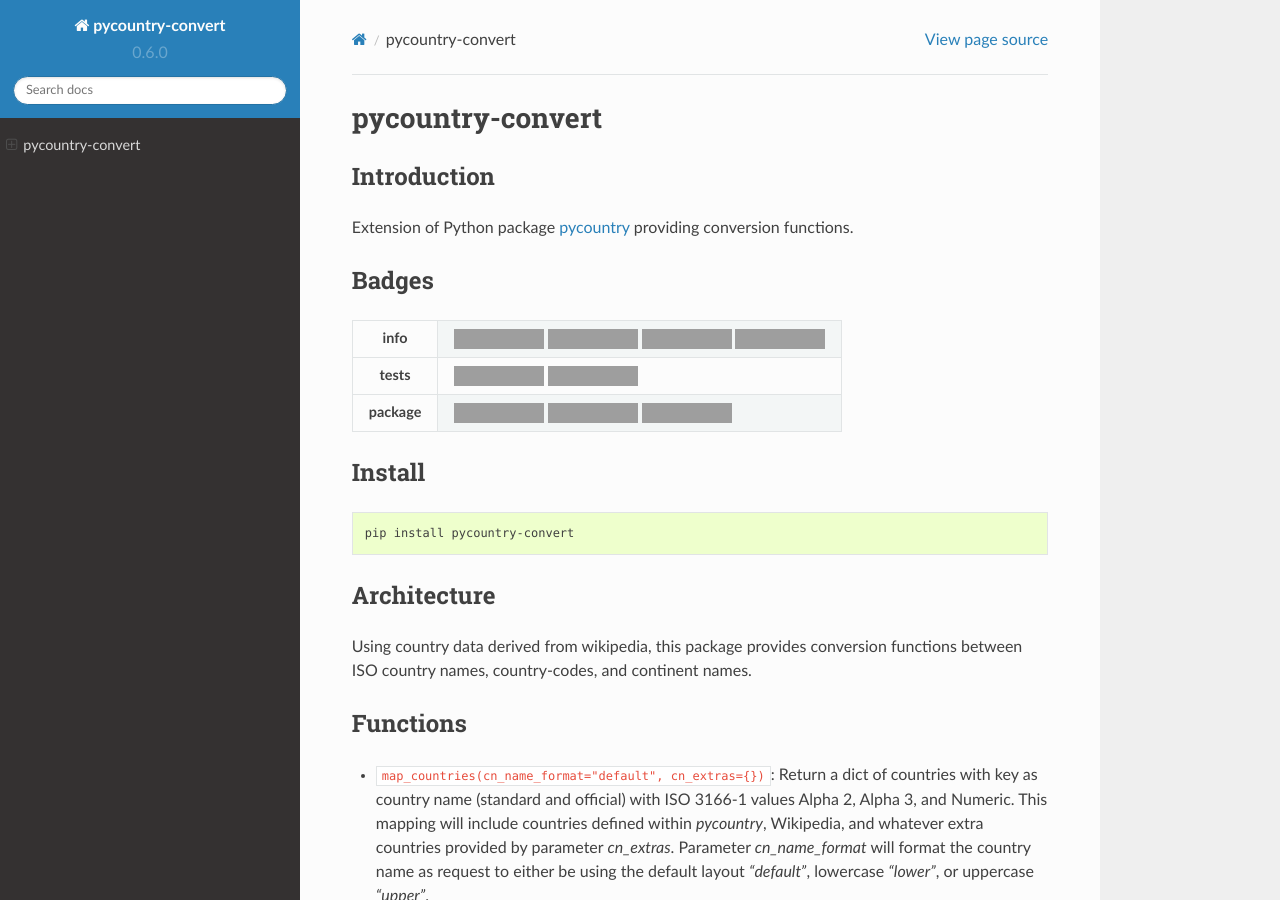
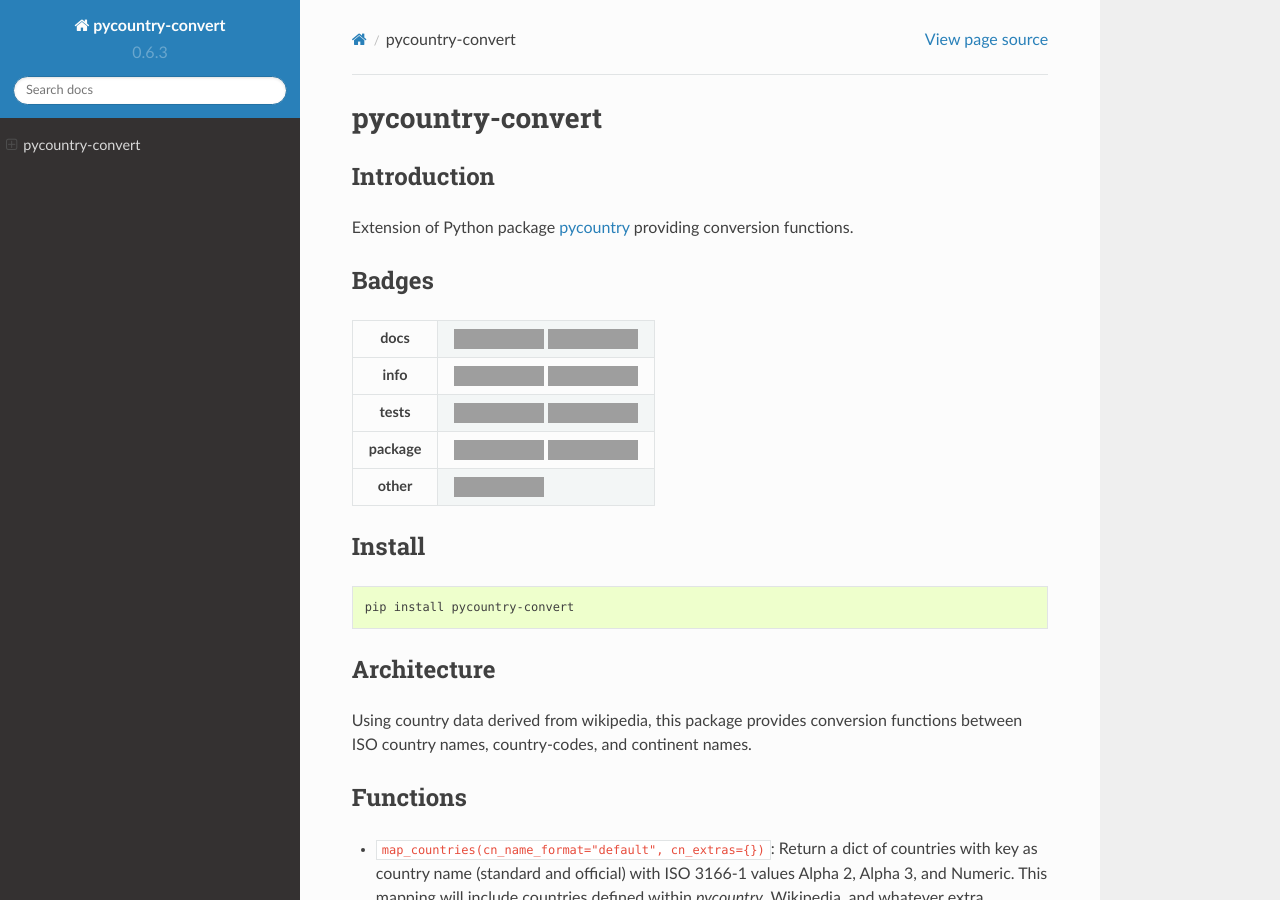
Before and after one commit to jefftune/pycountry-convert, a Sphinx documentation site: the page built from docs/source/index.rst, in a window 1280 px wide and 900 px high, cut to the strip 0-900 px from the top of the window. Built offline with Sphinx 7.4.7 and the Read the Docs theme 2.0.0, drawn with Linux system fonts in a browser that asks for light colours; grey boxes are pictures that could not be loaded.

Commit message:
[MVC-141] (pycountry-convert) readthedocs.org

```diff
--- a/HISTORY.rst
+++ b/HISTORY.rst
@@ -3,7 +3,7 @@
 Release History
 ===============
 
-0.6.6 (2017-12-09)
+0.6.2 (2017-12-09)
 ------------------
 - readthedocs.org
 
--- a/docs/source/index.rst
+++ b/docs/source/index.rst
@@ -25,12 +25,17 @@
 .. list-table::
     :stub-columns: 1
 
+    * - docs
+      - |docs| |license|
     * - info
-      - |docs| |license| |hits| |contributors|
+      - |hits| |contributors|
     * - tests
       - |travis| |coveralls|
     * - package
-      - |version| |supported-versions| |requires|
+      - |version| |supported-versions|
+    * - other
+      - |requires|
+
 
 .. |docs| image:: https://readthedocs.org/projects/pycountry-convert/badge/?style=flat
     :alt: Documentation Status
--- a/pycountry_convert/__init__.py
+++ b/pycountry_convert/__init__.py
@@ -4,8 +4,7 @@
 #  @namespace pycountry-convert
 
 __title__ = 'pycountry-convert'
-__version__ = '0.6.0'
-__build__ = 0x000600
+__version__ = '0.6.3'
 __version_info__ = tuple(__version__.split('.'))
 
 __author__ = 'jefft@tune.com'
```
Also changed, not shown: README.rst (+7 -2 lines).
